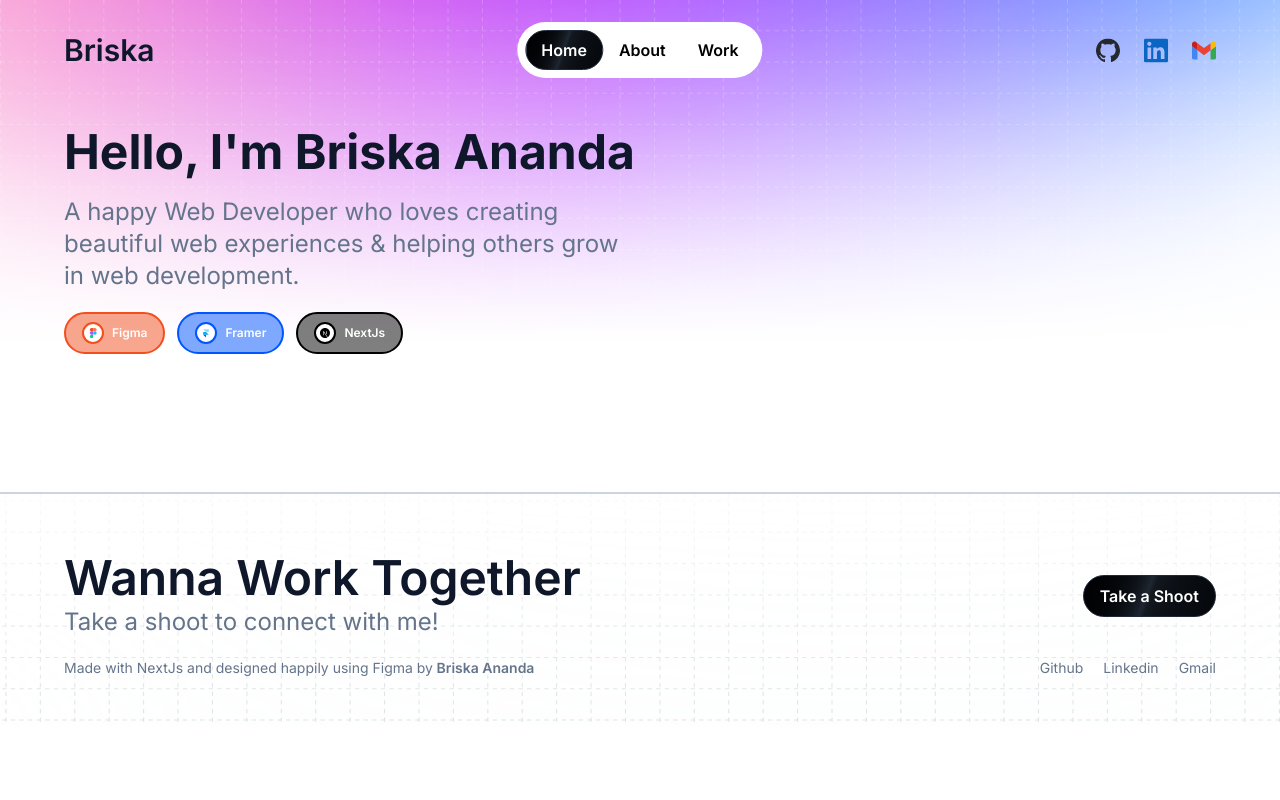
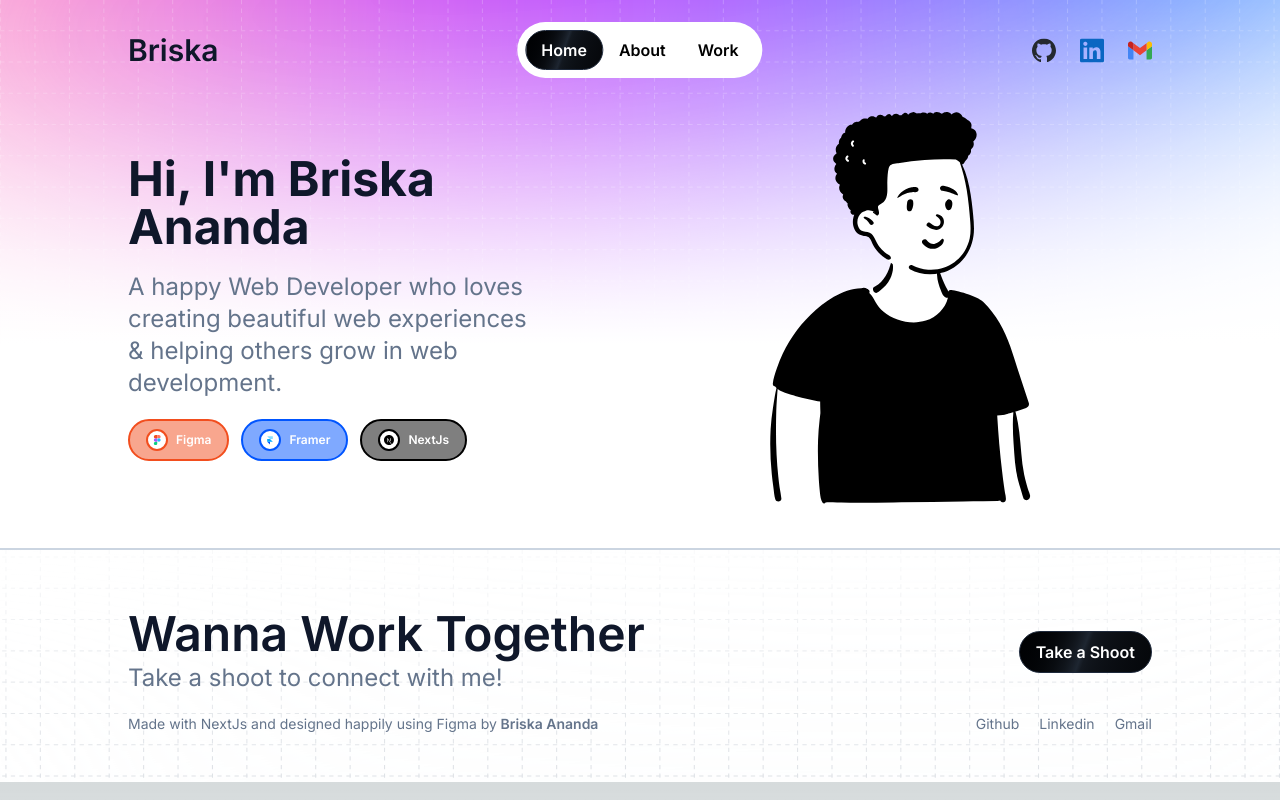
Before and after one commit to briskaanandaa/personal-website, a Next.js app: page / in a window 1280 px wide. Built offline with nearby package versions, Linux system fonts and the light colour scheme.

Commit message:
Hero Section

```diff
--- a/src/app/page.tsx
+++ b/src/app/page.tsx
@@ -5,7 +5,7 @@ import { Navbar } from "@/components/Navbar";
 
 export default function Home() {
   return (
-    <main className=" flex flex-col h-[100vh] w-full bg-white ">
+    <main className=" flex flex-col h-fit w-full bg-white ">
       <HeaderGradient />
       <Navbar />
       <HeroSection />
--- a/src/components/Footer.tsx
+++ b/src/components/Footer.tsx
@@ -1,11 +1,15 @@
 const Footer = () => {
   return (
-    <div className="relative w-full h-fit flex justify-center bottom-0 py-8 md:py-10 border-t-2 border-slate-300 z-10">
+    <div className="relative w-full h-fit flex justify-center bottom-0 py-8 md:py-10 border-t-2 border-slate-300 z-10 bg-white">
       <div
         className="absolute inset-0 bg-cover bg-center opacity-25"
-        style={{ backgroundImage: "url(/footergradient.svg)" }}
+        style={{
+          backgroundImage: "url(/footergradient.svg)",
+          width: "100%",
+          height: "auto",
+        }}
       ></div>
-      <div className="relative w-[90vw] h-fit z-10">
+      <div className="relative w-[90vw] md:w-[80vw] h-fit z-10">
         <div className="flex flex-col sm:flex-row align-center justify-between py-3 md:py-5">
           <div className="mb-6 sm:mb-0">
             <h1 className="text-3xl sm:text-4xl md:text-5xl font-semibold text-slate-900 mb-1">
--- a/src/components/HeroSection.tsx
+++ b/src/components/HeroSection.tsx
@@ -1,12 +1,15 @@
+import Image from "next/image";
+
 const HeroSection = () => {
   return (
     <div className="w-full h-fit flex justify-center my-5 md:my-10 z-10">
-      <div className="w-[90vw] flex flex-col lg:flex-row">
-        <div className="lg:w-[50%] w-full h-[43vh]">
+      <div className="w-[90vw] md:w-[80vw] flex flex-col lg:flex-row">
+        <div className="lg:w-[50%] w-full h-fill flex items-center">
+          <div className="w-[80%]">
             <h1 className="text-3xl sm:text-4xl md:text-5xl font-bold text-slate-900 flex my-5">
-            Hello, I&apos;m Briska Ananda
+              Hi, I&apos;m Briska Ananda
             </h1>
-          <p className="text-lg sm:text-xl md:text-2xl text-slate-500 flex my-5">
+            <p className="text-lg sm:text-xl md:text-2xl text-slate-500 flex my-3">
               A happy Web Developer who loves creating beautiful web experiences
               &amp; helping others grow in web development.
             </p>
@@ -141,7 +144,17 @@ const HeroSection = () => {
               </a>
             </div>
           </div>
-        <div className="lg:w-[50%] w-full h-[43vh] relative"></div>
+        </div>
+        <div className="lg:w-[50%] w-full h-fill relative flex justify-center ">
+          <Image
+            src="/briskaanandaa.svg"
+            alt="Header Gradient"
+            width={720}
+            height={100}
+            priority
+            style={{ width: "auto", height: "100%", objectFit: "cover" }}
+          />
+        </div>
       </div>
     </div>
   );
--- a/src/components/Navbar.tsx
+++ b/src/components/Navbar.tsx
@@ -141,7 +141,7 @@ export const Navbar = ({
   return (
     <div
       className={cn(
-        "flex flex-col lg:flex-row items-center justify-center lg:justify-between mx-auto w-[90vw] z-10 mt-[2vh] lg:mt-[4vh]",
+        "flex flex-col lg:flex-row items-center justify-center lg:justify-between mx-auto w-[90vw] md:w-[80vw] z-10 mt-[2vh] lg:mt-[4vh]",
         containerClassName
       )}
     >
```
Also changed, not shown: public/briskaanandaa.svg. Lines whose indentation alone changed are shown as unchanged.
